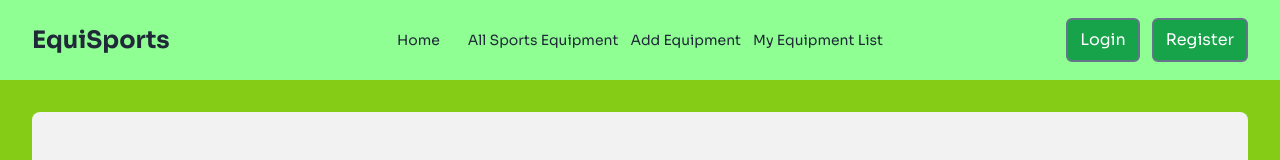
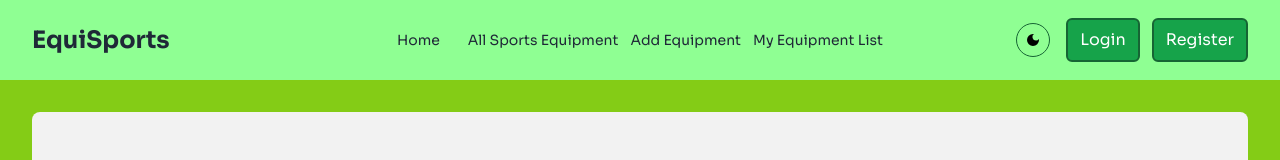
Before and after one commit to Asif-Abdullah01/Equi-Sports-Client, a React (Vite) app: page /login in a window 1280 px wide. Shown: the top 160 px of the page. Built offline with nearby package versions, Linux system fonts and the light colour scheme; no server answers.

Commit message:
theme added

```diff
--- a/src/components/Card.jsx
+++ b/src/components/Card.jsx
@@ -2,24 +2,24 @@ import React from 'react';
 import { Link } from 'react-router-dom';
 
 const Card = ({ singleData }) => {
-    const {id,image,serviceName,category,pricing,counselor} = singleData;
+    const {_id,name,category,price,stock,photo} = singleData;
     return (
         <div className="card bg-base-100 shadow-xl hover:scale-105 transition-all">
             <figure>
                 <img className="w-full h-52 object-cover"
-                    src={image}
-                    alt="Shoes" />
+                    src={photo}
+                    alt="sports item" />
             </figure>
             <div className="card-body">
                 <h2 className="card-title">
-                    {serviceName}
+                    {name}
                 </h2>
-                <p>Cost: {pricing}</p>
+                <p>Cost: {price}</p>
                 <p>Type: {category}</p>
-                <p>Counselor: {counselor}</p>
+                <p>Stock Status: {stock}</p>
                 {/* <p title={description}>{description.slice(0, 100)}...</p> */}
                 <div className="card-actions">
-                    <Link to={`/details/${id}`}>
+                    <Link to={`/details/${_id}`}>
                         <button className="btn bg-green-600 hover:bg-green-800 p-4 text-white font-bold">Learn more</button>
                     </Link>
                 </div>
--- a/src/components/Navbar.jsx
+++ b/src/components/Navbar.jsx
@@ -1,12 +1,13 @@
 import React, { useContext } from 'react';
 import { Link, NavLink } from 'react-router-dom';
-import './active.css'
+import './active.css';
 import { AuthContext } from './../Provider/AuthProvider';
+import ThemeToggler from './ThemeToggler';
+
 
 const Navbar = () => {
 
-    const { user, LogOut } = useContext(AuthContext)
-    // console.log(user);
+    const { user, LogOut } = useContext(AuthContext);
 
     return (
         <div className="navbar bg-[#8fff93] py-4 sticky top-0 z-50 px-2 md:px-8">
@@ -45,7 +46,11 @@ const Navbar = () => {
                     <NavLink to={'/myEquipments'}>My Equipment List</NavLink>
                 </ul>
             </div>
-            <div className="navbar-end">
+            <div className="navbar-end flex items-center gap-4">
+                {/* Add the ThemeToggler component */}
+                <ThemeToggler />
+
+                {/* User or Auth Buttons */}
                 {
                     user && user.email ?
                         <div className='flex justify-center items-center gap-4'>
@@ -53,12 +58,12 @@ const Navbar = () => {
                                 <img className='w-12 h-12 rounded-full object-cover transition-opacity duration-300 group-hover:opacity-0' src={user.photoURL} alt="photo" />
                                 <h2 className='text-center absolute inset-0 flex items-center justify-center opacity-0 group-hover:opacity-100 transition-opacity duration-300'>{user.displayName}</h2>
                             </div>
-                            <button onClick={LogOut} className='py-2 px-3 border-2 border-slate-500 rounded-md cursor-pointer text-white bg-green-600 hover:bg-green-800 transition-all duration-300 ease-in-out'>LogOut</button>
+                            <button onClick={LogOut} className='py-2 px-3 border-2 border-green-800 rounded-md cursor-pointer text-white bg-green-600 hover:bg-green-800 transition-all duration-300 ease-in-out'>LogOut</button>
                         </div>
                         :
                         <div className='flex gap-3'>
-                            <Link to="/login" className="py-2 px-3 border-2 border-slate-500 rounded-md cursor-pointer text-white bg-green-600 hover:bg-green-800 transition-all duration-300 ease-in-out">Login</Link>
-                            <Link to="/register" className="py-2 px-3 border-2 border-slate-500 rounded-md cursor-pointer text-white bg-green-600 hover:bg-green-800 transition-all duration-300 ease-in-out">Register</Link>
+                            <Link to="/login" className="py-2 px-3 border-2 border-green-800 rounded-md cursor-pointer text-white bg-green-600 hover:bg-green-800 transition-all duration-300 ease-in-out">Login</Link>
+                            <Link to="/register" className="py-2 px-3 border-2 border-green-800 rounded-md cursor-pointer text-white bg-green-600 hover:bg-green-800 transition-all duration-300 ease-in-out">Register</Link>
                         </div>
                 }
             </div>
--- /dev/null
+++ b/src/components/ThemeToggler.jsx
@@ -0,0 +1,28 @@
+import React, { useState, useEffect } from 'react';
+import { CiLight } from 'react-icons/ci';
+import { MdDarkMode } from 'react-icons/md';
+
+const ThemeToggler = () => {
+  const [theme, setTheme] = useState(localStorage.getItem('theme') || 'light');
+
+  useEffect(() => {
+    document.documentElement.setAttribute('data-theme', theme);
+    localStorage.setItem('theme', theme);
+  }, [theme]);
+
+
+  const toggleTheme = () => {
+    setTheme((prevTheme) => (prevTheme === 'light' ? 'dark' : 'light'));
+  };
+
+  return (
+    <button
+      className="p-2 border border-green-800 rounded-full "
+      onClick={toggleTheme}
+    >
+      {theme === 'light' ? <MdDarkMode className='text-black' /> : <CiLight className='text-black'  />}
+    </button>
+  );
+};
+
+export default ThemeToggler;
--- a/src/components/pages/Home.jsx
+++ b/src/components/pages/Home.jsx
@@ -1,10 +1,12 @@
 import React from 'react';
 import Slider from '../Slider';
-import { useNavigate } from 'react-router-dom';
+import { useLoaderData, useNavigate } from 'react-router-dom';
 import { Helmet } from 'react-helmet';
+import Card from '../Card';
 
 const Home = () => {
 
+    const data = useLoaderData()
     const navigate = useNavigate();
 
     return (
@@ -14,6 +16,23 @@ const Home = () => {
             </Helmet>
             <Slider></Slider>
 
+            {/* card section start */}
+
+            {
+                data.length != 0 && <div className='text-center py-4'>
+                    <h2 className='text-3xl text-green-600 font-bold'>Our Products</h2>
+                    <p className='text-green-700 text-xl'>Best Products for any Sports</p>
+                </div>
+            }
+
+            <div className='grid grid-cols-1 md:grid-cols-2 lg:grid-cols-4 gap-6 py-8'>
+                {
+                    data.map(singleData => <Card singleData={singleData}></Card>)
+                }
+            </div>
+
+            {/* card section end */}
+
 
         </div>
     );
--- a/src/routes/router.jsx
+++ b/src/routes/router.jsx
@@ -24,6 +24,7 @@ const router = createBrowserRouter([
             {
                 path: '/',
                 element: <Home></Home>,
+                loader: () => fetch('http://localhost:5000/equipments/home')
             },
             {
                 path: '/allSports',
```
